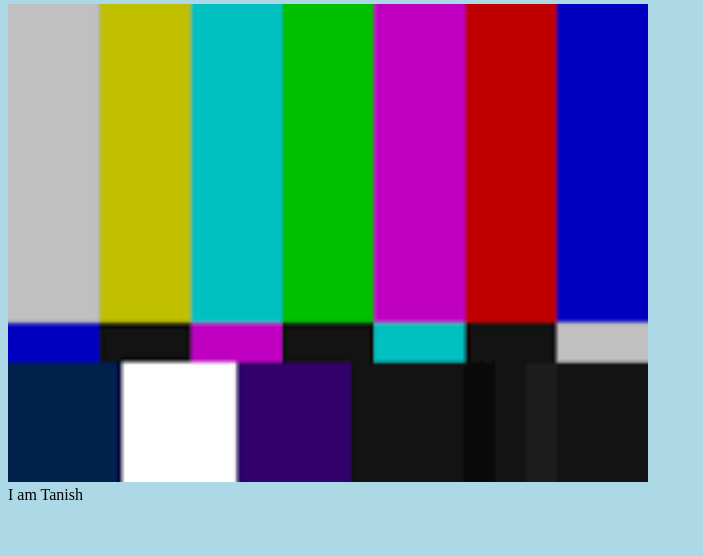
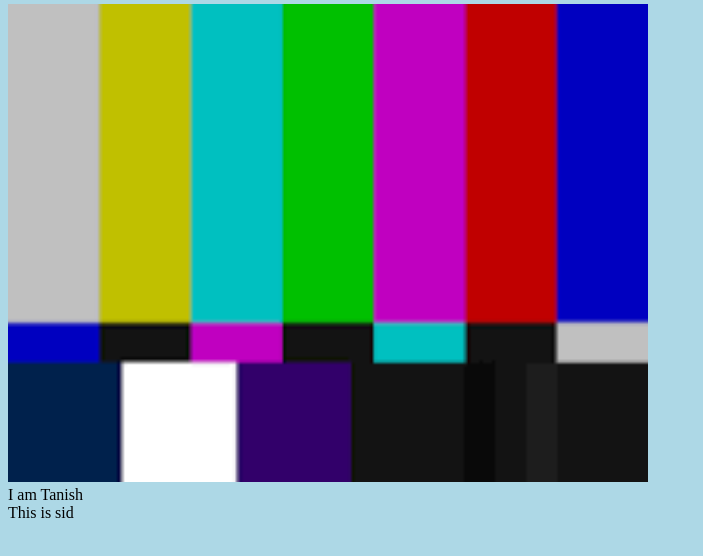
Before and after one commit to Vivek-Monger/hello-world, a plain HTML site: page index.html in a window 1280 px wide. Shown: the part 214-770 px from the top of the page, without its empty margins (0-703 px from the left). Drawn offline with Linux system fonts and the light colour scheme.

Commit message:
NEW NAME

```diff
--- a/index.html
+++ b/index.html
@@ -16,5 +16,6 @@
 <img src="helloworldimg.png" style="width:100%;max-width:640px" alt="asdasd">
 
 <div>I am Tanish</div>
+<div>This is sid</div>
 </body>
 </html>
```
